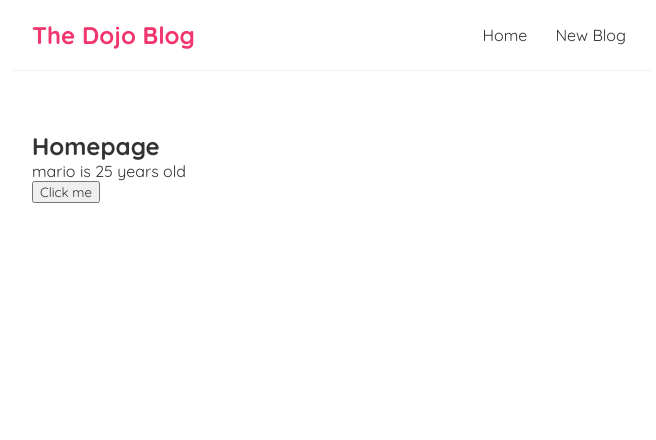
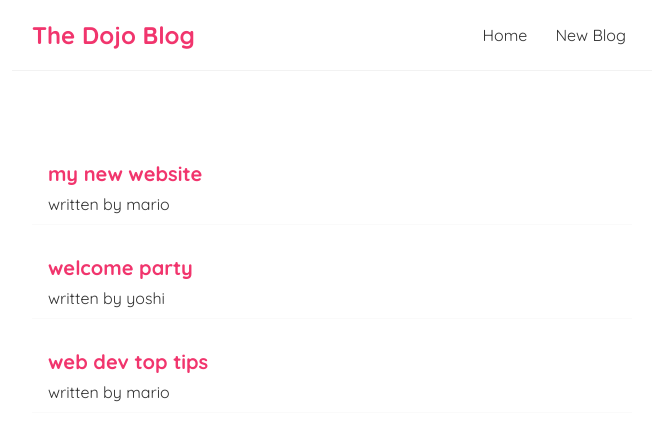
Before and after one commit to bliv27/dojo-blog, a React (Create React App) app: page / in a window 1280 px wide. Shown: the top 440 px of the page, without its empty margins (308-964 px from the left). Built offline with nearby package versions, Linux system fonts and the light colour scheme.

Commit message:
lesson10 - iterate over array vals

```diff
--- a/src/App.js
+++ b/src/App.js
@@ -1,5 +1,5 @@
-import Navbar from './Navbar';
-import Home from './Home';
+import Navbar from './navbar';
+import Home from './home';
 
 const App = () => {
 
--- a/src/home.js
+++ b/src/home.js
@@ -1,20 +1,20 @@
 import { useState } from 'react';
 
 const Home = () => {
-    // let name = 'mario'
-    const [name, setName] = useState('mario');
-    const [age, setAge] = useState(25);
-
-    const handleClick = () => {
-        setName('luigi')
-        setAge(30)
-    }
+    const[blogs, setBlogs] = useState([
+        {title: 'my new website', body:'lorem ipsum...', author:'mario', id:1},
+        {title: 'welcome party', body:'lorem ipsum...', author:'yoshi', id:2},
+        {title: 'web dev top tips', body:'lorem ipsum...', author:'mario', id:3},
+    ]);
 
     return (
         <div className="home">
-            <h2>Homepage</h2>
-            <p>{ name } is { age } years old</p>
-            <button onClick={handleClick}>Click me</button>
+            {blogs.map((blog) => (
+                <div className="blog-preview" key={blog.id}>
+                    <h2>{ blog.title }</h2>
+                    <p>written by { blog.author }</p>
+                </div>
+            ))}
         </div>
      );
 }
--- a/src/index.css
+++ b/src/index.css
@@ -33,3 +33,18 @@
   margin: 40px auto;
   padding: 20px;
 }
+
+/* blog previews / list */
+.blog-preview {
+  padding: 10px 16px;
+  margin: 20px 0;
+  border-bottom: 1px solid #fafafa;
+}
+.blog-preview:hover {
+  box-shadow: 1px 3px 5px rgba(0,0,0,0.1);
+}
+.blog-preview h2 {
+  font-size: 20px;
+  color: #f1356d;
+  margin-bottom: 8px;
+}
```
